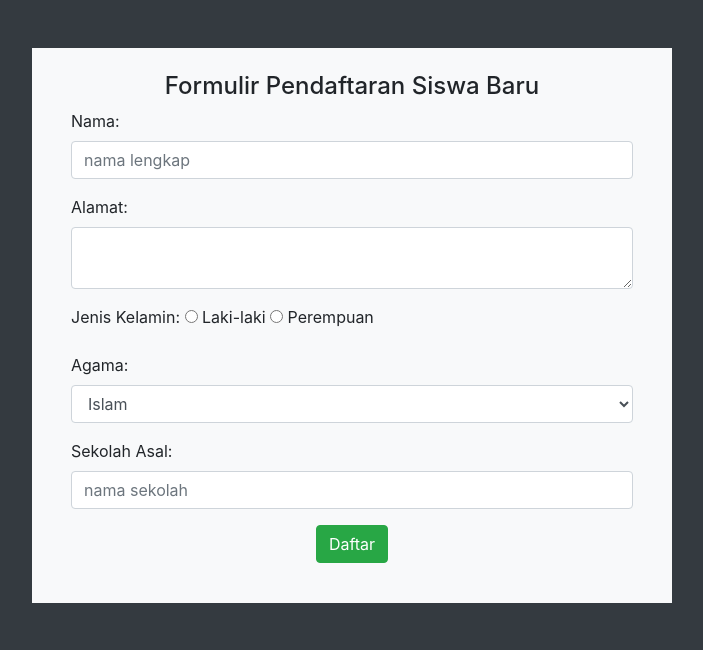
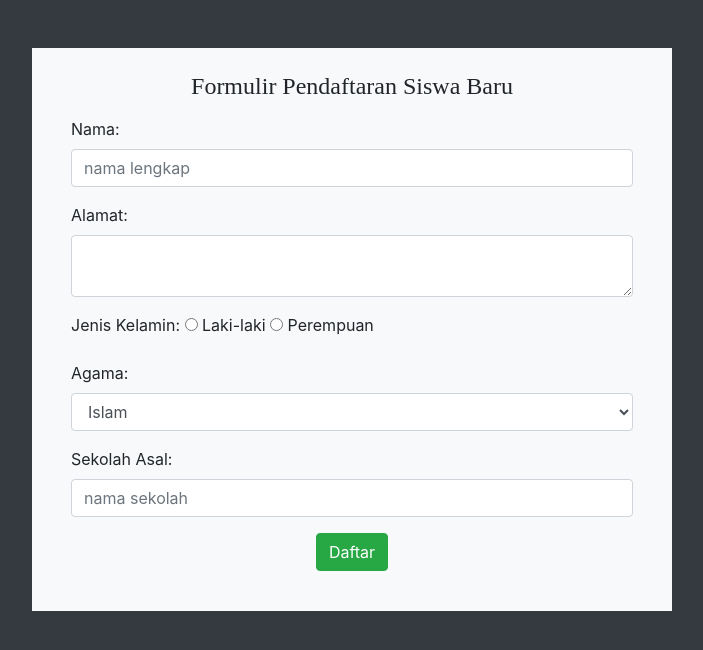
Before and after one commit to Mengz04/PWeb_tugas7_5025211169, a PHP site: page /form-daftar.php in a window 1280 px wide. Shown: the top 650 px of the page, without its empty margins (288-991 px from the left). Run offline with PHP 8.4, Linux system fonts and the light colour scheme; some web fonts are replaced.

Commit message:
Update form-daftar.php

```diff
--- a/form-daftar.php
+++ b/form-daftar.php
@@ -3,13 +3,14 @@
 <head>
 	<title>Formulir Pendaftaran Siswa Baru | SMK Coding</title>
 	<link rel="stylesheet" href="https://cdn.jsdelivr.net/npm/bootstrap@4.3.1/dist/css/bootstrap.min.css" integrity="sha384-ggOyR0iXCbMQv3Xipma34MD+dH/1fQ784/j6cY/iJTQUOhcWr7x9JvoRxT2MZw1T" crossorigin="anonymous">
+	<link rel="stylesheet" href="./mystyle.css">
 </head>
 
 <body class="bg-dark mt-5">
 	<div class="container col-md-6 bg-light align-center p-4">
 		<div class="col align-center">
 			<header>
-				<h4 class="text-center">Formulir Pendaftaran Siswa Baru</h4>
+				<h4 class="text-center gothBL mb-3">Formulir Pendaftaran Siswa Baru</h4>
 			</header>
 
 			<form action="proses-pendaftaran.php" method="POST">
```
